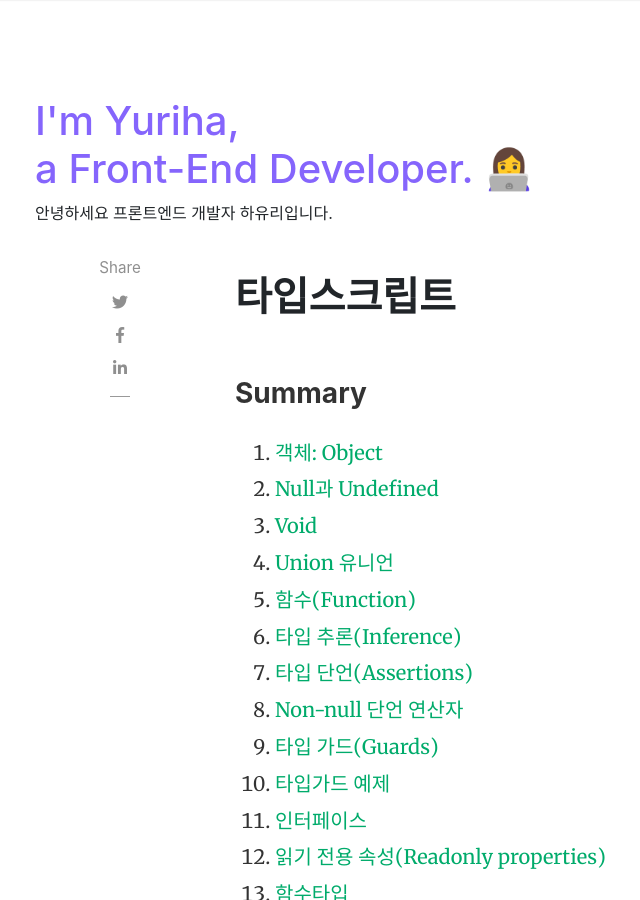
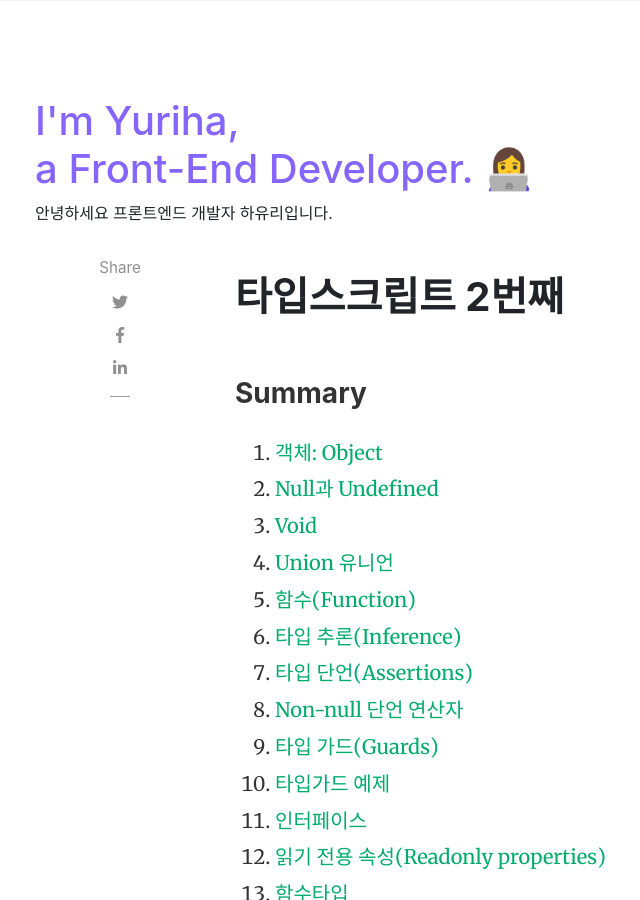
Before and after one commit to yurihaha/yurihaha.github.io, a Jekyll site: the page built from _posts/2021-03-03-TypeScript-02.md, in a window 1280 px wide and 900 px high. Shown: the whole window, without its empty margins (50-690 px from the left). Built offline with Jekyll 4.4.1, drawn with Linux system fonts in a browser that asks for light colours; nearby versions of some CDN libraries; comment, search, counter and statistics services are not loaded.

Commit message:
타입스크립트 타이틀 수정

```diff
--- a/_posts/2021-03-03-TypeScript-02.md
+++ b/_posts/2021-03-03-TypeScript-02.md
@@ -1,6 +1,6 @@
 ---
 layout: post
-title: '타입스크립트'
+title: '타입스크립트 2번째'
 date: 2021-03-03 20:00:22 +0900
 categories: chapter
 # image: assets/images/11.jpg
```
